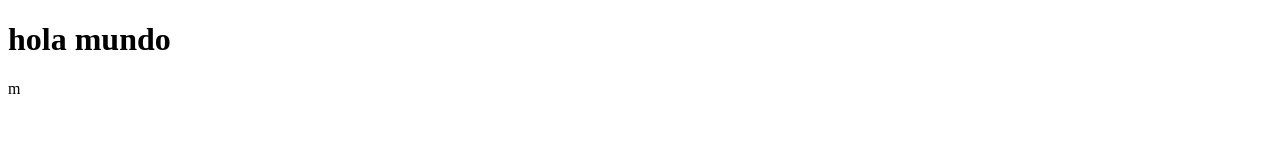
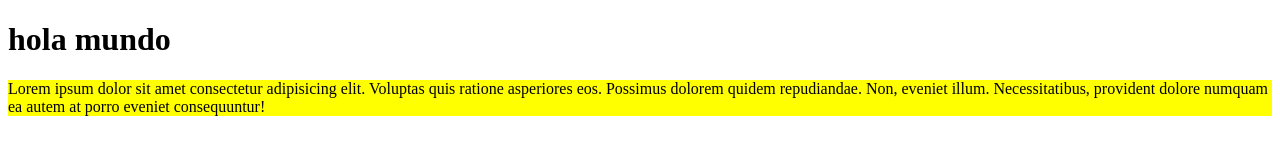
Before and after one commit to GerardoJCR/HenryPractica2, a plain HTML site: page index.html in a window 1280 px wide. Drawn offline with Linux system fonts and the light colour scheme.

Commit message:
implementacion de css y mas texto

```diff
--- /dev/null
+++ b/css/estilos.css
@@ -0,0 +1,4 @@
+.amarillo{
+    color: black;
+    background-color: yellow;
+}
--- a/index.html
+++ b/index.html
@@ -5,8 +5,10 @@
     <meta http-equiv="X-UA-Compatible" content="IE=edge">
     <meta name="viewport" content="width=device-width, initial-scale=1.0">
     <title>Document</title>
+    <link rel="stylesheet" href="/css/estilos.css">
 </head>
 <body>
     <h1>hola mundo</h1>
+    <p class="amarillo">Lorem ipsum dolor sit amet consectetur adipisicing elit. Voluptas quis ratione asperiores eos. Possimus dolorem quidem repudiandae. Non, eveniet illum. Necessitatibus, provident dolore numquam ea autem at porro eveniet consequuntur!</p>
 </body>
-</html>m
+</html>
```
Also changed, not shown: js/javascript.js (added).
